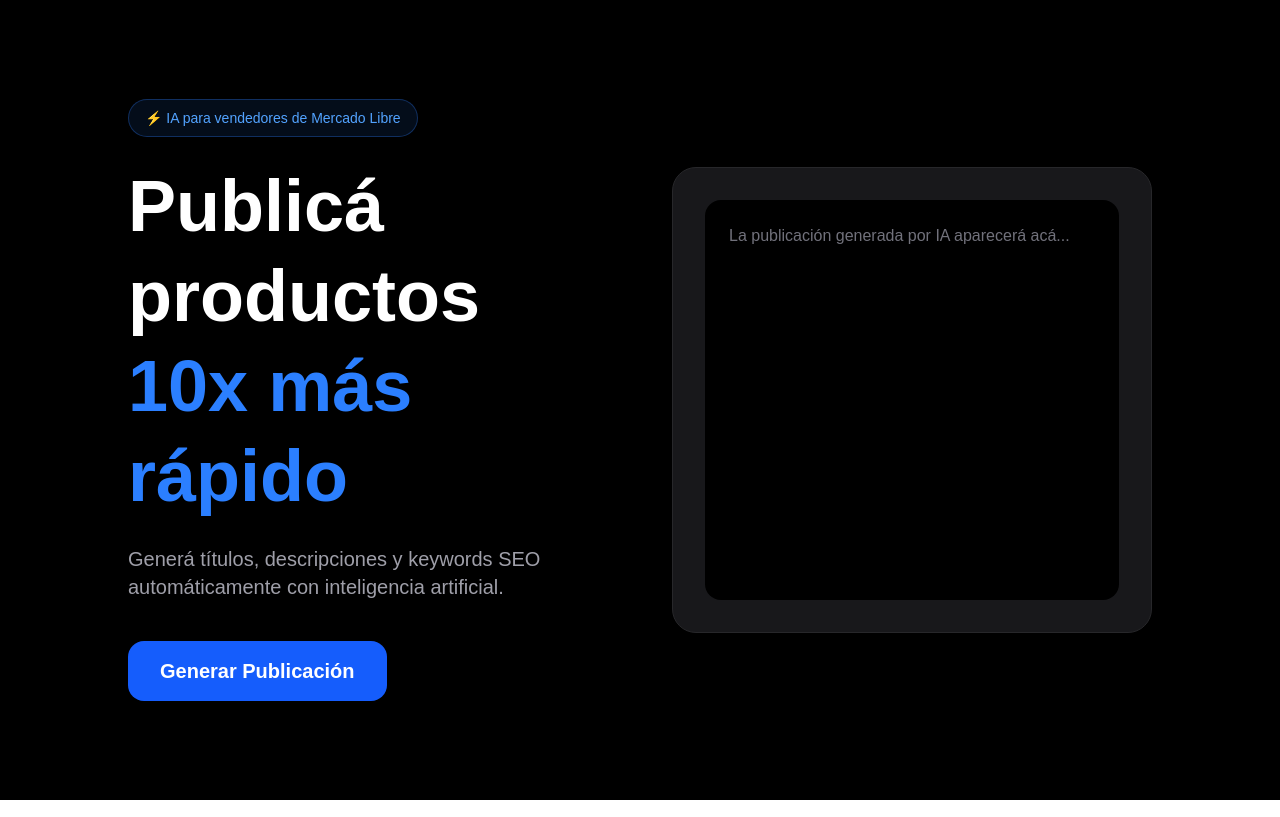
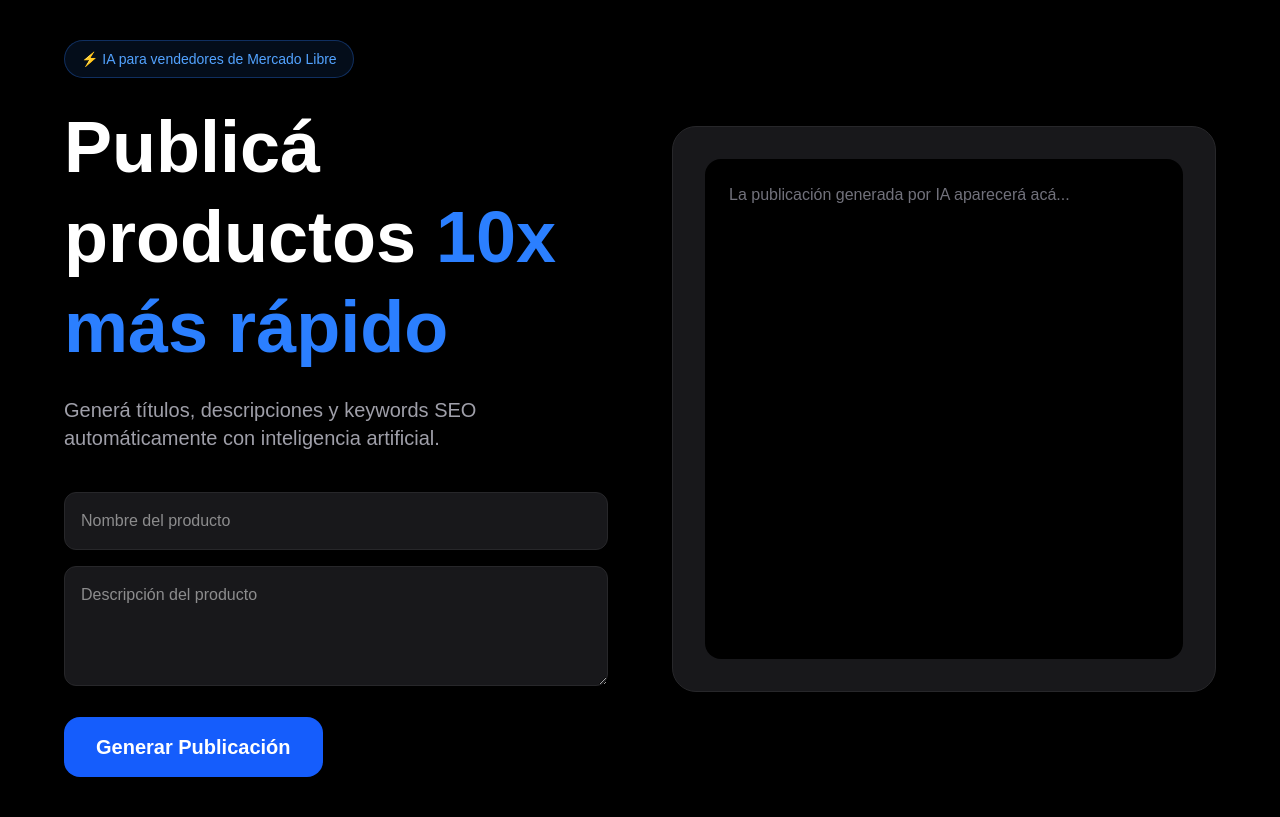
Before and after one commit to agustinbenente/listing.ai, a Next.js app: page / in a window 1280 px wide. Built offline with nearby package versions, Linux system fonts and the light colour scheme.

Commit message:
inputs funcionando

```diff
--- a/app/page.tsx
+++ b/app/page.tsx
@@ -3,6 +3,8 @@
 import { useState } from "react";
 
 export default function Home() {
+  const [product, setProduct] = useState("");
+  const [description, setDescription] = useState("");
   const [loading, setLoading] = useState(false);
   const [result, setResult] = useState("");
 
@@ -16,8 +18,8 @@ export default function Home() {
           "Content-Type": "application/json",
         },
         body: JSON.stringify({
-          product: "iPhone 15 Pro Max",
-          description: "256GB color negro nuevo sellado",
+          product,
+          description,
         }),
       });
 
@@ -34,7 +36,7 @@ export default function Home() {
 
   return (
     <main className="min-h-screen bg-black text-white flex items-center justify-center p-10">
-      <div className="max-w-5xl w-full grid md:grid-cols-2 gap-16 items-center">
+      <div className="max-w-6xl w-full grid md:grid-cols-2 gap-16 items-center">
 
         <div>
           <div className="inline-block mb-6 px-4 py-2 rounded-full border border-blue-500/30 bg-blue-500/10 text-blue-400 text-sm">
@@ -50,6 +52,25 @@ export default function Home() {
             Generá títulos, descripciones y keywords SEO automáticamente con inteligencia artificial.
           </p>
 
+          <div className="space-y-4 mb-6">
+
+            <input
+              type="text"
+              placeholder="Nombre del producto"
+              value={product}
+              onChange={(e) => setProduct(e.target.value)}
+              className="w-full bg-zinc-900 border border-zinc-800 rounded-xl px-4 py-4 outline-none"
+            />
+
+            <textarea
+              placeholder="Descripción del producto"
+              value={description}
+              onChange={(e) => setDescription(e.target.value)}
+              className="w-full bg-zinc-900 border border-zinc-800 rounded-xl px-4 py-4 outline-none min-h-[120px]"
+            />
+
+          </div>
+
           <button
             onClick={generarContenido}
             className="bg-blue-600 hover:bg-blue-500 transition px-8 py-4 rounded-2xl text-xl font-semibold"
@@ -59,7 +80,7 @@ export default function Home() {
         </div>
 
         <div className="bg-zinc-900 border border-zinc-800 rounded-3xl p-8">
-          <div className="bg-black rounded-2xl p-6 min-h-[400px] whitespace-pre-wrap">
+          <div className="bg-black rounded-2xl p-6 min-h-[500px] whitespace-pre-wrap">
             {result ? (
               result
             ) : (
```
